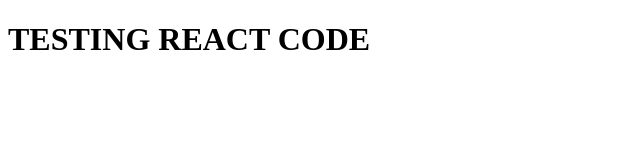
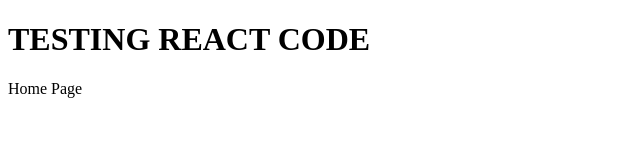
Before and after one commit to NikolaTosic-sudo/react-django_app, a React app in the folder partyControl/frontend/: page / in a window 1280 px wide. Shown: the top 160 px of the page, without its empty margins (0-640 px from the left). Built offline with nearby package versions, Linux system fonts and the light colour scheme; the HTML template or start-up script is replaced by a standard one.

Commit message:
Update App.js
Adding HomePage to app for render

```diff
--- a/partyControl/frontend/src/components/App.js
+++ b/partyControl/frontend/src/components/App.js
@@ -1,4 +1,5 @@
 import React, { Component } from 'react'
+import HomePage from './HomePage'
 
 class App extends Component {
     constructor(props){
@@ -6,7 +7,12 @@
     }
 
     render(){
-        return <h1>TESTING REACT CODE</h1>
+        return (
+            <div>
+                <h1>TESTING REACT CODE</h1>
+                <HomePage />
+            </div>
+        )
     }
 }
 
```
